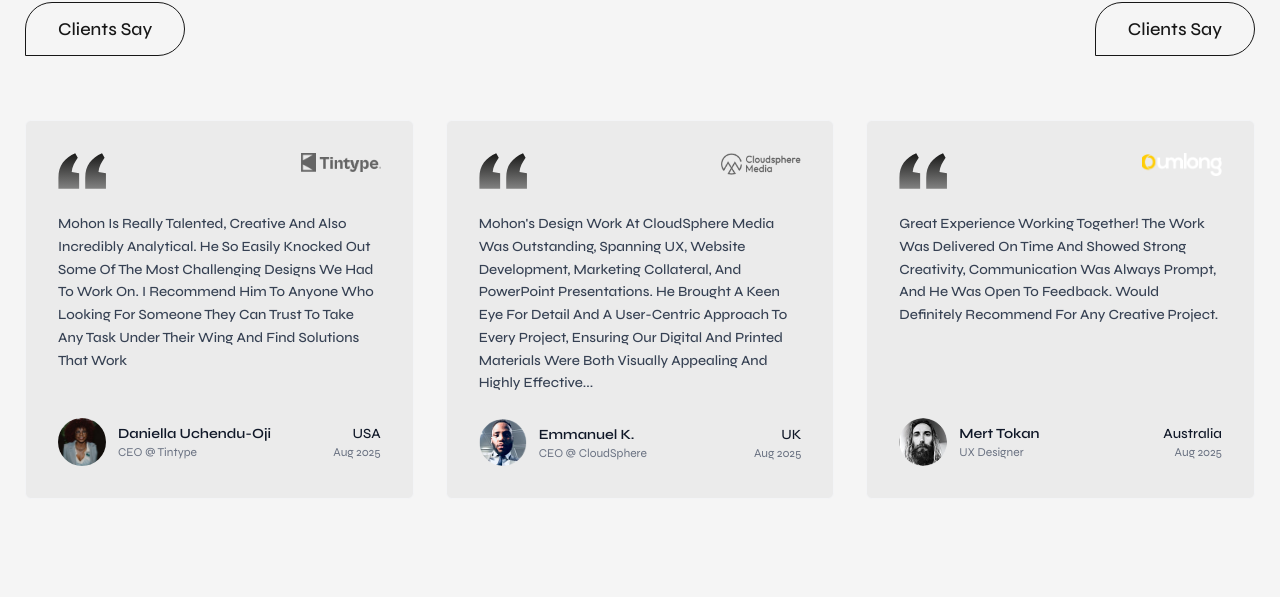
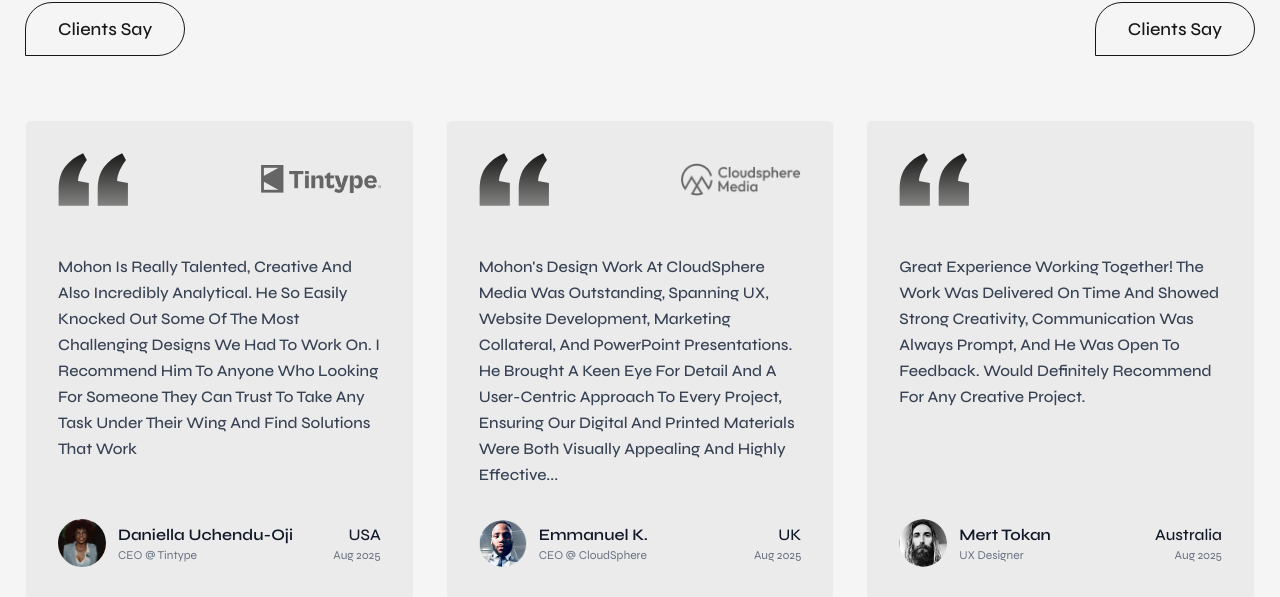
Before and after one commit to KhandakerSamin/mohon-frontend, a Next.js app: page /about in a window 1280 px wide. Shown: the part 2020-2617 px from the top of the page. Built offline with nearby package versions, Linux system fonts and the light colour scheme.

Commit message:
All Desing Issue Feedback Solve

```diff
--- a/src/components/AboutPage/ClientSay.js
+++ b/src/components/AboutPage/ClientSay.js
@@ -34,7 +34,6 @@ export default function ClientSay() {
       location: "Australia",
       date: "Aug 2025",
       avatar: "/Client3.png",
-      companyLogo: "/brand-12.png",
     },
   ];
 
@@ -80,7 +79,7 @@ export default function ClientSay() {
                 </div>
 
                 {/* Testimonial Text */}
-                <p className="text-gray-700 text-sm leading-relaxed mb-6 font-medium flex-grow">
+                <p className="text-gray-700 text-base leading-relaxed mb-6 font-medium flex-grow">
                   {testimonial.quote}
                 </p>
 
@@ -106,7 +105,7 @@ export default function ClientSay() {
                       </div>
                     )}
                     <div>
-                      <h4 className="font-semibold text-gray-900 text-sm">
+                      <h4 className="font-semibold text-gray-900 text-base">
                         {testimonial.clientName}
                       </h4>
                       <p className="text-gray-500 text-xs">
@@ -115,7 +114,7 @@ export default function ClientSay() {
                     </div>
                   </div>
                   <div className="text-right">
-                    <div className="text-gray-900 font-medium text-sm">
+                    <div className="text-gray-900 font-medium text-base">
                       {testimonial.location}
                     </div>
                     <div className="text-gray-500 text-xs">
@@ -136,26 +135,26 @@ export default function ClientSay() {
               className="bg-[#EBEBEB] flex flex-col justify-between p-8 min-h-[350px] rounded-md border border-gray-100"
             >
               {/* Quote Icon and Company Logo */}
-              <div className="flex justify-between items-start mb-6">
+              <div className="flex justify-between items-center mb-12">
                 <Image
                   src="/clientQute.svg"
                   alt="Quote Icon"
-                  width={48}
-                  height={48}
+                  width={70}
+                  height={70}
                 />
                 {testimonial.companyLogo && (
                   <Image
                     src={testimonial.companyLogo}
                     alt="Company Logo"
-                    width={80}
-                    height={40}
+                    width={120}
+                    height={23}
                     className="object-contain"
                   />
                 )}
               </div>
 
               {/* Testimonial Text */}
-              <p className="text-gray-700 text-sm leading-relaxed mb-6 font-medium flex-grow">
+              <p className="text-gray-700 text-base leading-relaxed mb-8 font-medium flex-grow">
                 {testimonial.quote}
               </p>
 
@@ -172,7 +171,7 @@ export default function ClientSay() {
                     />
                   ) : (
                     <div className="w-12 h-12 bg-gray-200 rounded-full mr-3 flex items-center justify-center">
-                      <span className="text-gray-600 font-medium text-sm">
+                      <span className="text-gray-600 font-medium text-base">
                         {testimonial.clientName
                           .split(" ")
                           .map((name) => name[0])
@@ -181,7 +180,7 @@ export default function ClientSay() {
                     </div>
                   )}
                   <div>
-                    <h4 className="font-semibold text-gray-900 text-sm">
+                    <h4 className="font-semibold text-gray-900 text-base">
                       {testimonial.clientName}
                     </h4>
                     <p className="text-gray-500 text-xs">
@@ -190,7 +189,7 @@ export default function ClientSay() {
                   </div>
                 </div>
                 <div className="text-right">
-                  <div className="text-gray-900 font-medium text-sm">
+                  <div className="text-gray-900 font-medium text-base">
                     {testimonial.location}
                   </div>
                   <div className="text-gray-500 text-xs">
```
